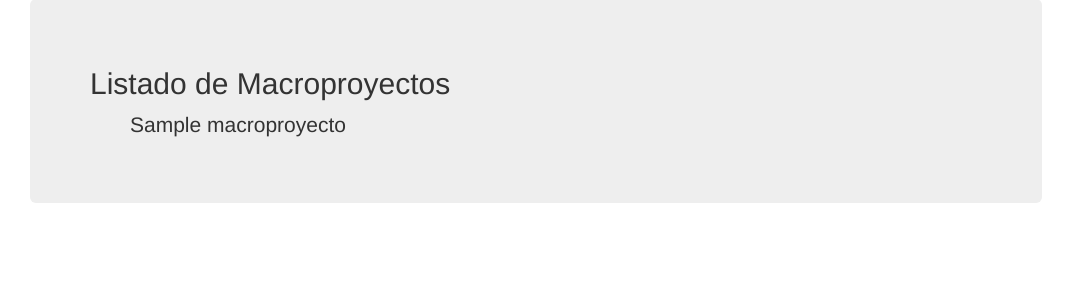
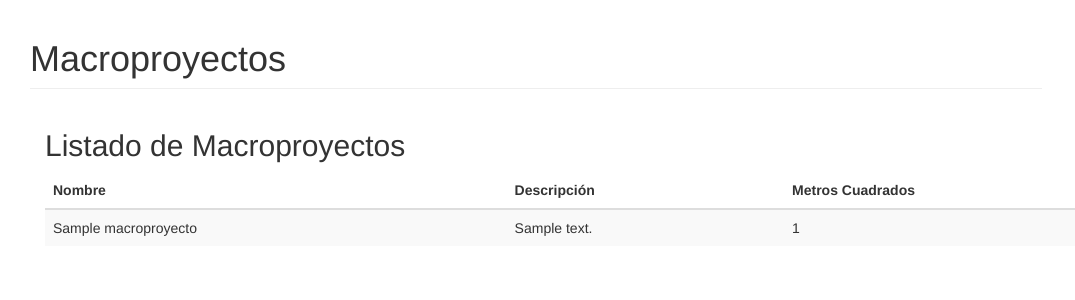
Before and after one commit to Carlos4ndresh/Prefact, a Django app: page /proyecto/ in a window 1280 px wide. Shown: the part 51-351 px from the top of the page, without its empty margins (0-1075 px from the left). Run offline with Django 3.2, Linux system fonts and the light colour scheme; tables that the repository leaves empty hold one stand-in row (values such as "Sample post"); some libraries are stand-ins or nearby versions.

Commit message:
creado listado de macroproyectos

```diff
--- a/proyecto/templates/macroproyecto/macroproyecto_list.html
+++ b/proyecto/templates/macroproyecto/macroproyecto_list.html
@@ -5,16 +5,29 @@
 {% endblock titulo %}
 
 {% block body_block %}
-  <div class="jumbotron">
-
-    <h2>Listado de Macroproyectos</h2>
-      <ol>
-        {% for macroproyecto in macroproyecto_list %}
-            <p>{{macroproyecto.nombreMacroproyecto}}</p>
-        {% endfor %}
-      </ol>
-
-  </div>
-
+<h1 class="page-header">Macroproyectos</h1>
+   <div class="container">
+      <h2>Listado de Macroproyectos</h2>
+      <div class="table-responsive">
+          <table class="table table-striped">
+              <thead>
+                  <tr>
+                    <th>Nombre</th>
+                    <th>Descripción</th>
+                    <th>Metros Cuadrados</th>
+                  </tr>
+              </thead>
+              <tbody>
+                  {% for macroproyecto in macroproyecto_list %}
+                    <tr>
+                      <td>{{ macroproyecto.nombreMacroproyecto }}</td>
+                      <td>{{ macroproyecto.descripcionMacroproyecto }}</td>
+                      <td>{{ macroproyecto.m2Macroproyecto }}</td>
+                    </tr>
+                  {% endfor %}
+              </tbody>
+            </table>
+      </div>
+   </div>
 
 {% endblock %}
--- a/templates/plantilla.html
+++ b/templates/plantilla.html
@@ -31,7 +31,7 @@
                 <span class="icon-bar"></span>
                 <span class="icon-bar"></span>
               </button>
-              <a class="navbar-brand" href="#">TatiPrefa</a>
+              <a class="navbar-brand" href="{% url 'home' %}">TatiPrefa</a>
         </div>
         <div id="navbar" class="navbar-collapse collapse">
             <ul class="nav navbar-nav navbar-right">
```
